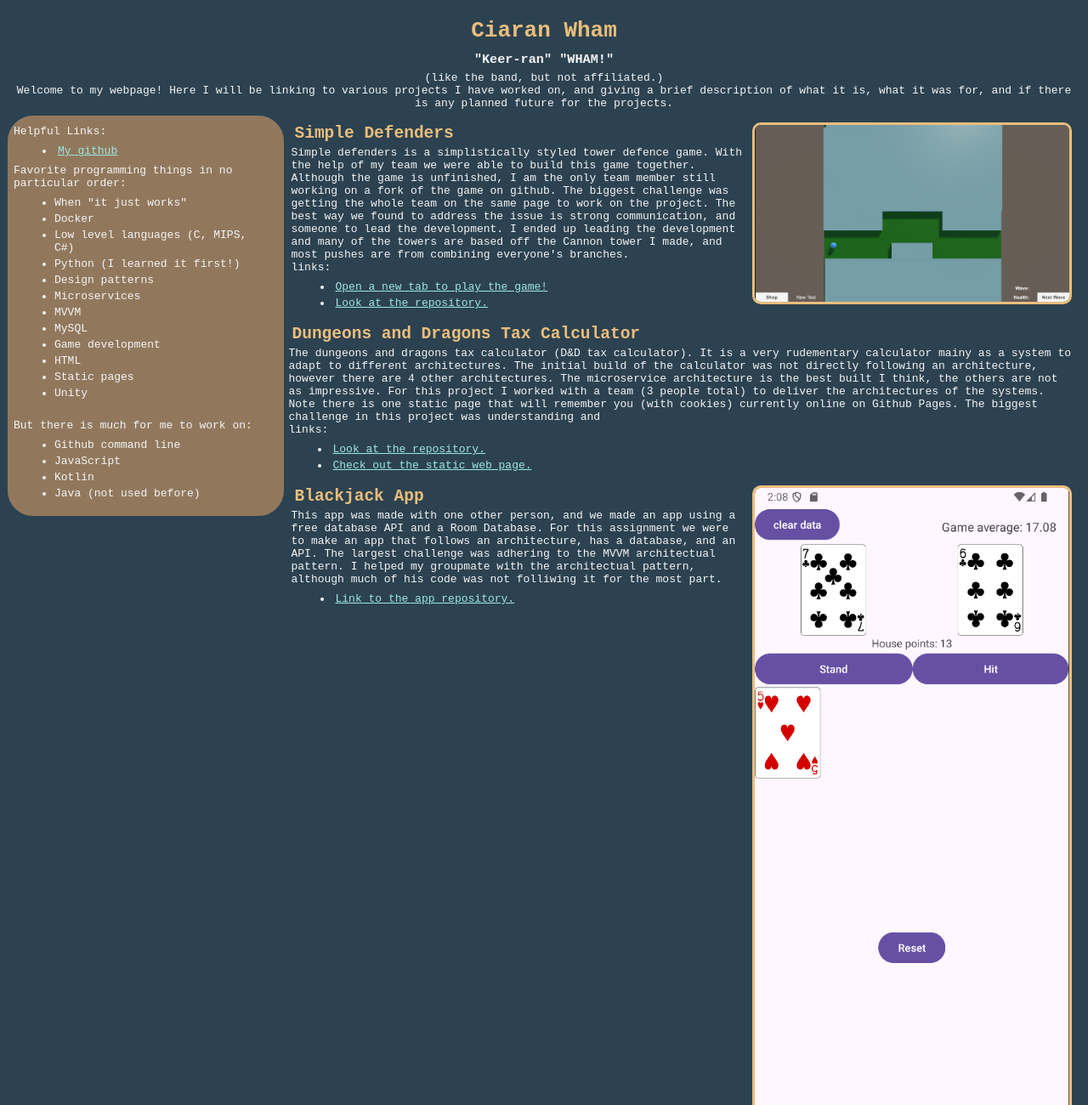
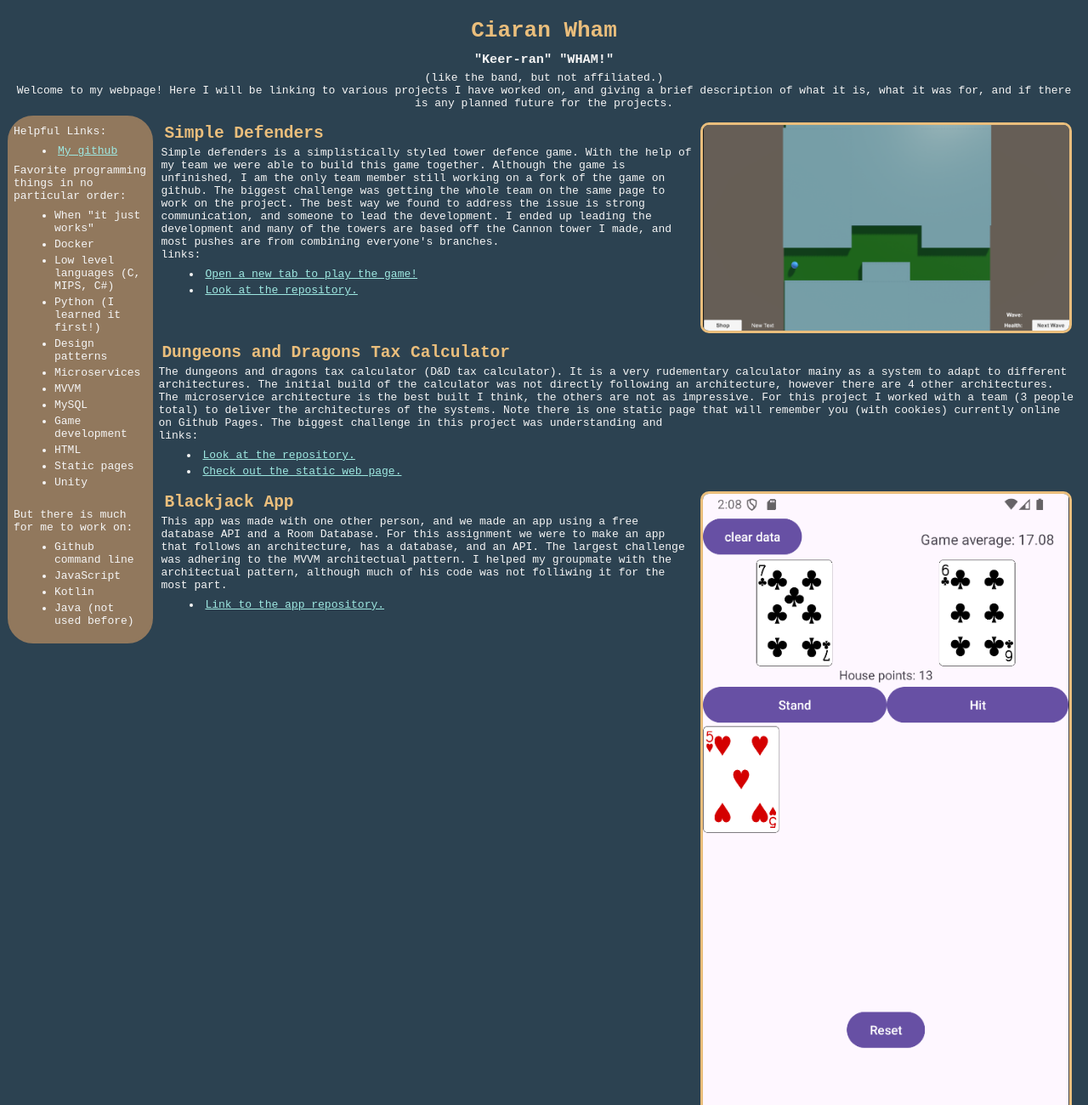
Before and after one commit to clw549/CWW, a plain HTML site: page index.html in a window 1280 px wide. Shown: the top 1300 px of the page at 85% size. Drawn offline with Linux system fonts and the light colour scheme.

Commit message:
Fixing CSS styling

```diff
--- a/index.html
+++ b/index.html
@@ -52,10 +52,10 @@
 
     </div>
 
-    <div class="center_div">
+    <div id="center_div">
 
 
-      <div class="section">
+      <div id="section">
         <div>
           <body>
             <h2>
@@ -89,7 +89,7 @@
         </body>
       </div>
 
-      <div class="section">
+      <div id="section">
         <div>
           <h2>
             Blackjack App
--- a/main_style.css
+++ b/main_style.css
@@ -86,6 +86,6 @@ h2 {
   margin: 5px;
 }
 
-div.section {
+#section {
   flex-direction: row;
 }
```
